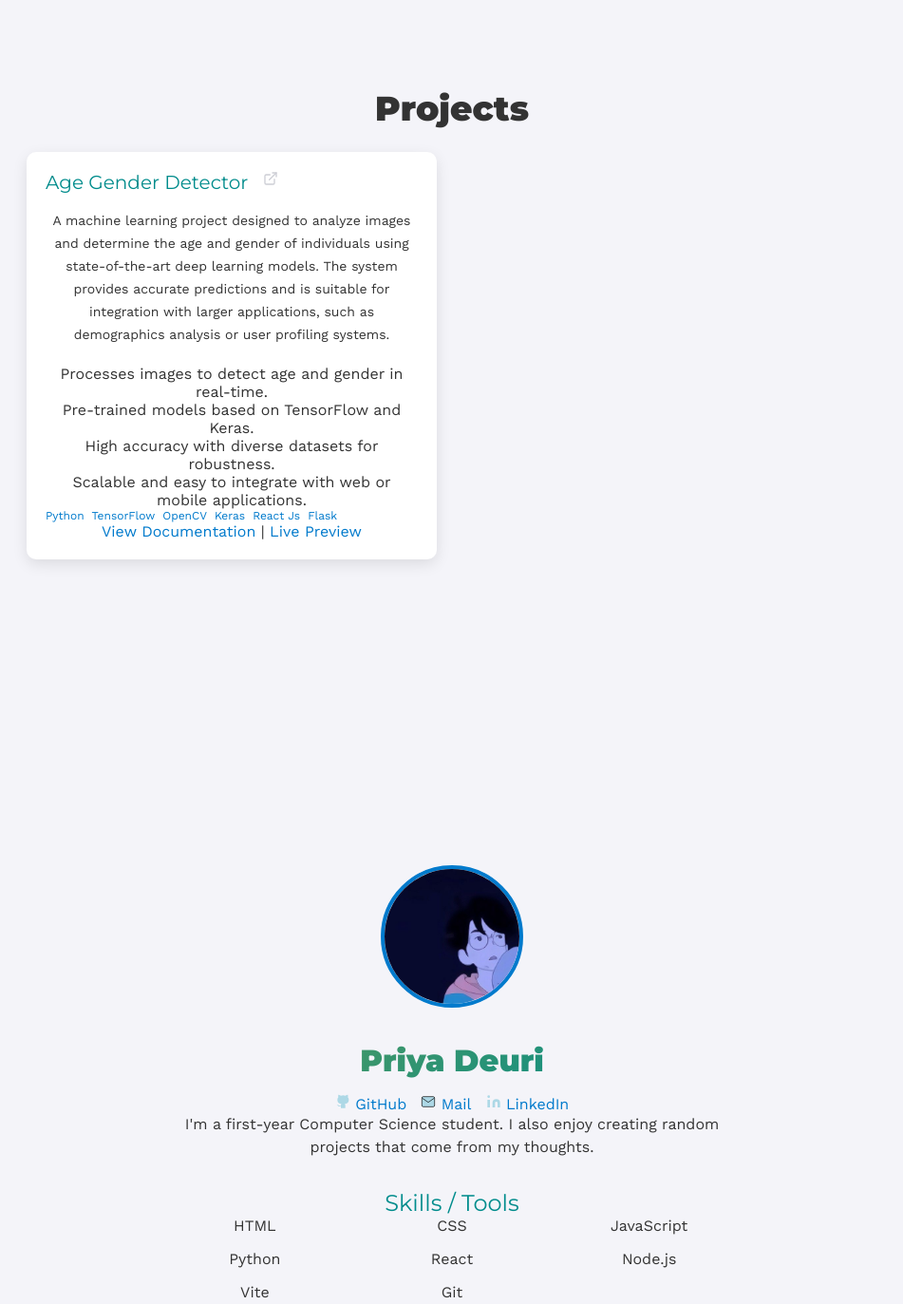
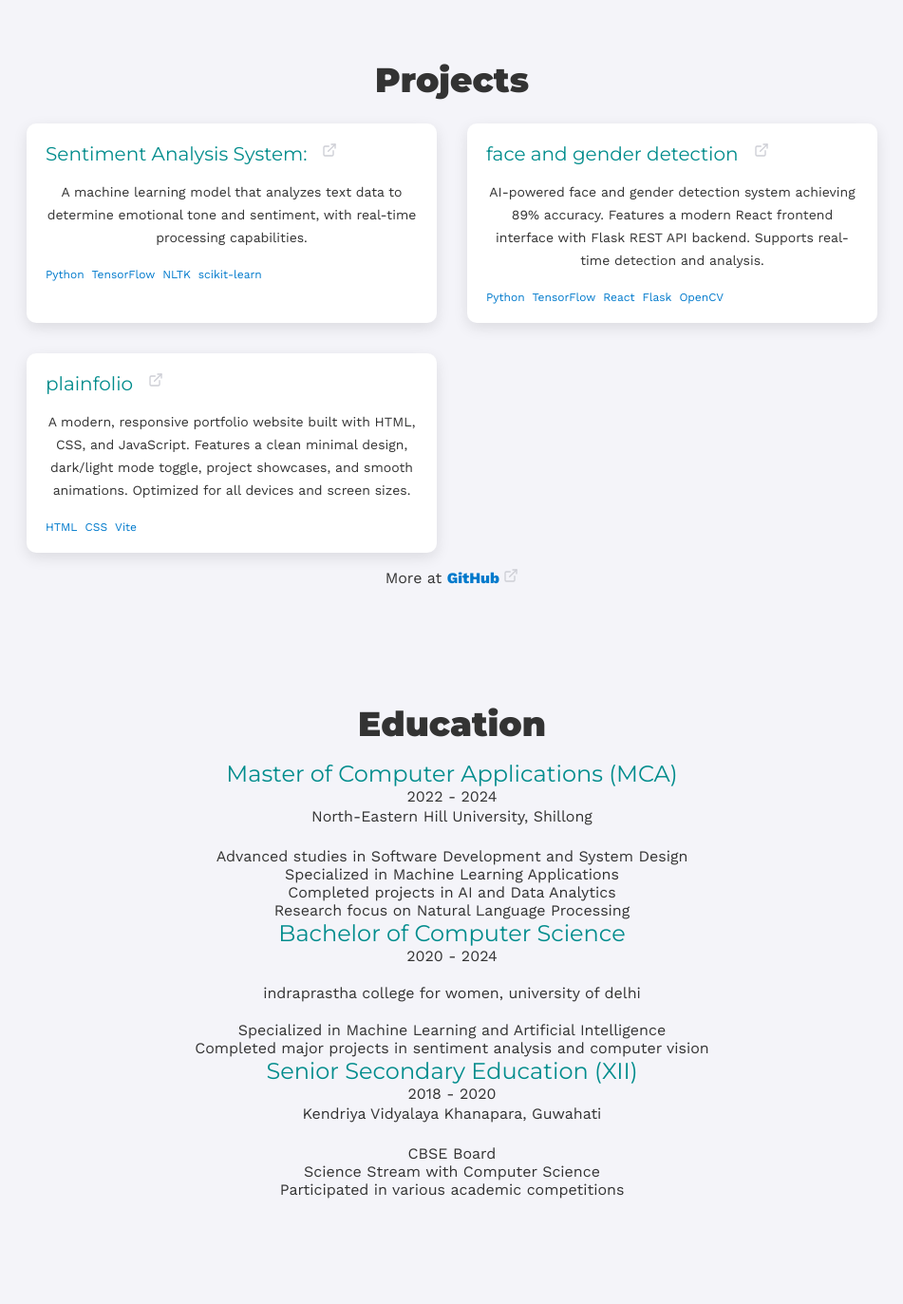
Before and after one commit to priyade004/Priya-PortFolio, a website built with Vite: page index.html in a window 1280 px wide. Shown: the part 860-2233 px from the top of the page at 95% size, without its empty margins (164-1115 px from the left). Built offline with nearby package versions, Linux system fonts and the light colour scheme.

Commit message:
Update index.html

```diff
--- a/index.html
+++ b/index.html
@@ -5,7 +5,10 @@
     <meta http-equiv="X-UA-Compatible" content="IE=edge" />
     <meta name="viewport" content="width=device-width, initial-scale=1.0" />
 
-    <meta name="description" content="Priya's personal website. Developer and student passionate about technology." />
+    <meta
+      name="description"
+      content="Priya's personal website. Developer and student passionate about technology."
+    />
     <title>Priya</title>
 
     <link rel="preconnect" href="https://fonts.googleapis.com" />
@@ -32,6 +35,7 @@
       <ul>
         <li><a href="#top">Home</a></li>
         <li><a href="#project">Projects</a></li>
+        <li><a href="#education">Education</a></li>
         <li><a href="#about">About</a></li>
       </ul>
     </nav>
@@ -40,16 +44,34 @@
       <main>
         <div class="img-info-container">
           <div class="img-container">
-            <img width="80" height="80" src="./asset/img/Watashi.jpeg" alt="pfp" />
+            <img
+              width="80"
+              height="80"
+              src="./asset/img/Watashi.jpeg"
+              alt="pfp"
+            />
           </div>
 
           <div class="info-container">
             <div class="social-container">
               <a href="https://github.com/notshanxx" target="_blank">
-                <img width="24" height="24" src="./asset/svg/github.svg" alt="github" />
+                <img
+                  width="24"
+                  height="24"
+                  src="./asset/svg/github.svg"
+                  alt="github"
+                />
               </a>
-              <a href="https://www.youtube.com/watch?v=dQw4w9WgXcQ&ab_channel=RickAstley" target="_blank">
-                <img width="24" height="24" src="./asset/svg/linkedin.svg" alt="linkedin" />
+              <a
+                href="https://www.youtube.com/watch?v=dQw4w9WgXcQ&ab_channel=RickAstley"
+                target="_blank"
+              >
+                <img
+                  width="24"
+                  height="24"
+                  src="./asset/svg/linkedin.svg"
+                  alt="linkedin"
+                />
               </a>
             </div>
 
@@ -59,13 +81,10 @@
         </div>
 
         <p class="user-bio">
-          I’m a student pursuing my bachelor's degree in Computer Science. <br />
+          I'm a Computer Science graduate with interest in Machine Learning.
+          <br />
           Passionate about building products that improve lives.
         </p>
-
-        <div class="quote-container">
-          <p><i>You cannot use the word "possibility" without limitations - Master Higuchi</i></p>
-        </div>
       </main>
     </section>
 
@@ -75,52 +94,165 @@
         <div class="project-container">
           <div class="repository-container">
             <div class="repository-head">
-              <a href="https://github.com/priyade004/age-gender-detector" target="_blank">
-                <h3>Age Gender Detector</h3>
+              <a
+                href="https://github.com/priyade004/Sentiment_Analysis-/tree/main"
+                target="_blank"
+              >
+                <h3>Sentiment Analysis System:</h3>
               </a>
-              <a href="https://github.com/priyade004/age-gender-detector" target="_blank">
-                <img width="16" height="16" src="./asset/svg/external-link.svg" alt="external-link" />
+              <a
+                href="https://github.com/priyade004/Sentiment_Analysis-/tree/main"
+                target="_blank"
+              >
+                <img
+                  width="16"
+                  height="16"
+                  src="./asset/svg/external-link.svg"
+                  alt="external-link"
+                />
               </a>
             </div>
             <p class="repository-description">
-              A machine learning project designed to analyze images and determine the age and gender of individuals using state-of-the-art deep learning models.
-              The system provides accurate predictions and is suitable for integration with larger applications, such as demographics analysis or user profiling systems.
+              A machine learning model that analyzes text data to determine
+              emotional tone and sentiment, with real-time processing
+              capabilities.
             </p>
-
-            <!-- Features -->
-            <ul class="repository-features">
-              <li>Processes images to detect age and gender in real-time.</li>
-              <li>Pre-trained models based on TensorFlow and Keras.</li>
-              <li>High accuracy with diverse datasets for robustness.</li>
-              <li>Scalable and easy to integrate with web or mobile applications.</li>
-            </ul>
-
             <div class="repository-language-used-container">
               <span class="language-used">Python</span>
               <span class="language-used">TensorFlow</span>
-              <span class="language-used">OpenCV</span>
-              <span class="language-used">Keras</span>
-              <span class="language-used">React Js</span>
-              <span class="language-used">Flask</span>
+              <span class="language-used">NLTK</span>
+              <span class="language-used">scikit-learn</span>
             </div>
+          </div>
 
-            <div class="additional-links">
-              <a href="https://github.com/priyade004/age-gender-detector/blob/main/README.md" target="_blank">
-                View Documentation
+          <div class="repository-container">
+            <div class="repository-head">
+              <a
+                href="https://github.com/priyade004/Gender-Age-ML-Code"
+                target="_blank"
+              >
+                <h3>face and gender detection</h3>
               </a>
-              <span>|</span>
-              <a href="https://github.com/priyade004/age-gender-detector/releases" target="_blank">
-                Live Preview
+              <a
+                href="https://age-gender-detection-e828.onrender.com/"
+                target="_blank"
+              >
+                <img
+                  width="16"
+                  height="16"
+                  src="./asset/svg/external-link.svg"
+                  alt="external-link"
+                />
               </a>
             </div>
+            <p class="repository-description">
+              AI-powered face and gender detection system achieving 89%
+              accuracy. Features a modern React frontend interface with Flask
+              REST API backend. Supports real-time detection and analysis.
+            </p>
+            <div class="repository-language-used-container">
+              <span class="language-used">Python</span>
+              <span class="language-used">TensorFlow</span>
+              <span class="language-used">React</span>
+              <span class="language-used">Flask</span>
+              <span class="language-used">OpenCV</span>
+            </div>
           </div>
+
+          <div class="repository-container">
+            <div class="repository-head">
+              <a href="https://github.com/notshanxx/anicard" target="_blank">
+                <h3>plainfolio</h3>
+              </a>
+              <a
+                href="https://priya-portfolio-xxna.onrender.com"
+                target="_blank"
+              >
+                <img
+                  width="16"
+                  height="16"
+                  src="./asset/svg/external-link.svg"
+                  alt="external-link"
+                />
+              </a>
+            </div>
+            <p class="repository-description">
+              A modern, responsive portfolio website built with HTML, CSS, and
+              JavaScript. Features a clean minimal design, dark/light mode
+              toggle, project showcases, and smooth animations. Optimized for
+              all devices and screen sizes.
+            </p>
+            <div class="repository-language-used-container">
+              <span class="language-used">HTML</span>
+              <span class="language-used">CSS</span>
+              <span class="language-used">Vite</span>
+            </div>
+          </div>
+        </div>
+        <div class="repository-container more-repo">
+          More at
+          <a href="https://github.com/priyade004" target="_blank">
+            GitHub <img src="./asset/svg/external-link.svg" alt="" />
+          </a>
+        </div>
       </div>
     </section>
+
+    <!-- Add new education section before about -->
+    <div id="education" >
+      <h2>Education</h2>
+      <div class="education-wrapper">
+        <div class="education-card">
+          <div class="education-header">
+              <h3>Master of Computer Applications (MCA)</h3>
+              <span class="education-year">2022 - 2024</span>
+          </div>
+          <p class="education-school">North-Eastern Hill University, Shillong</p>
+          <ul class="education-details">
+              <li>Advanced studies in Software Development and System Design</li>
+              <li>Specialized in Machine Learning Applications</li>
+              <li>Completed projects in AI and Data Analytics</li>
+              <li>Research focus on Natural Language Processing</li>
+          </ul>
+      </div>
+        <div class="education-card">
+          <div class="education-header">
+            <h3>Bachelor of Computer Science</h3>
+            <span class="education-year">2020 - 2024</span>
+          </div>
+          <p class="education-school"></p>indraprastha college for women, university of delhi</p>
+          <ul class="education-details">
+            <li>Specialized in Machine Learning and Artificial Intelligence</li>
+            <li>Completed major projects in sentiment analysis and computer vision</li>
+          </ul>
+        </div>
+
+        <div class="education-card">
+          <div class="education-header">
+            <h3>Senior Secondary Education (XII)</h3>
+            <span class="education-year">2018 - 2020</span>
+          </div>
+          <p class="education-school">Kendriya Vidyalaya Khanapara, Guwahati</p>
+          <ul class="education-details">
+            <li>CBSE Board</li>
+            <li>Science Stream with Computer Science</li>
+            <li>Participated in various academic competitions</li>
+          </ul>
+        </div>
+      </div>
+
+
+    </div>
 
     <div class="center">
       <div id="about">
         <div class="about-img-container">
-          <img width="80" height="80" src="./asset/img/Watashi.jpeg" alt="pfp" />
+          <img
+            width="80"
+            height="80"
+            src="./asset/img/Watashi.jpeg"
+            alt="pfp"
+          />
         </div>
         <h2 class="gradient">Priya Deuri</h2>
         <ul class="about-social-container">
@@ -138,7 +270,8 @@
           </li>
         </ul>
         <p>
-          I'm a first-year Computer Science student. I also enjoy creating random projects that come from my thoughts.
+          I'm a Computer Science graduate. I enjoy creating random projects that
+          come from my thoughts.
         </p>
         <h3>Skills / Tools</h3>
         <ul class="skill">
@@ -150,13 +283,19 @@
           <li>Node.js</li>
           <li>Vite</li>
           <li>Git</li>
+          <li>Machine Learning</li>
         </ul>
+        <br />
       </div>
     </div>
 
-    <footer>
+    <footer style="background-color: white">
       <p>
-        © <script>document.write(new Date().getFullYear());</script> Built by <a href="https://github.com/notshanxx">notshanxx</a>
+        ©
+        <script>
+          document.write(new Date().getFullYear());
+        </script>
+        Built by <a href="https://github.com/priyade004">Priya Deuri</a>
       </p>
     </footer>
 
```
